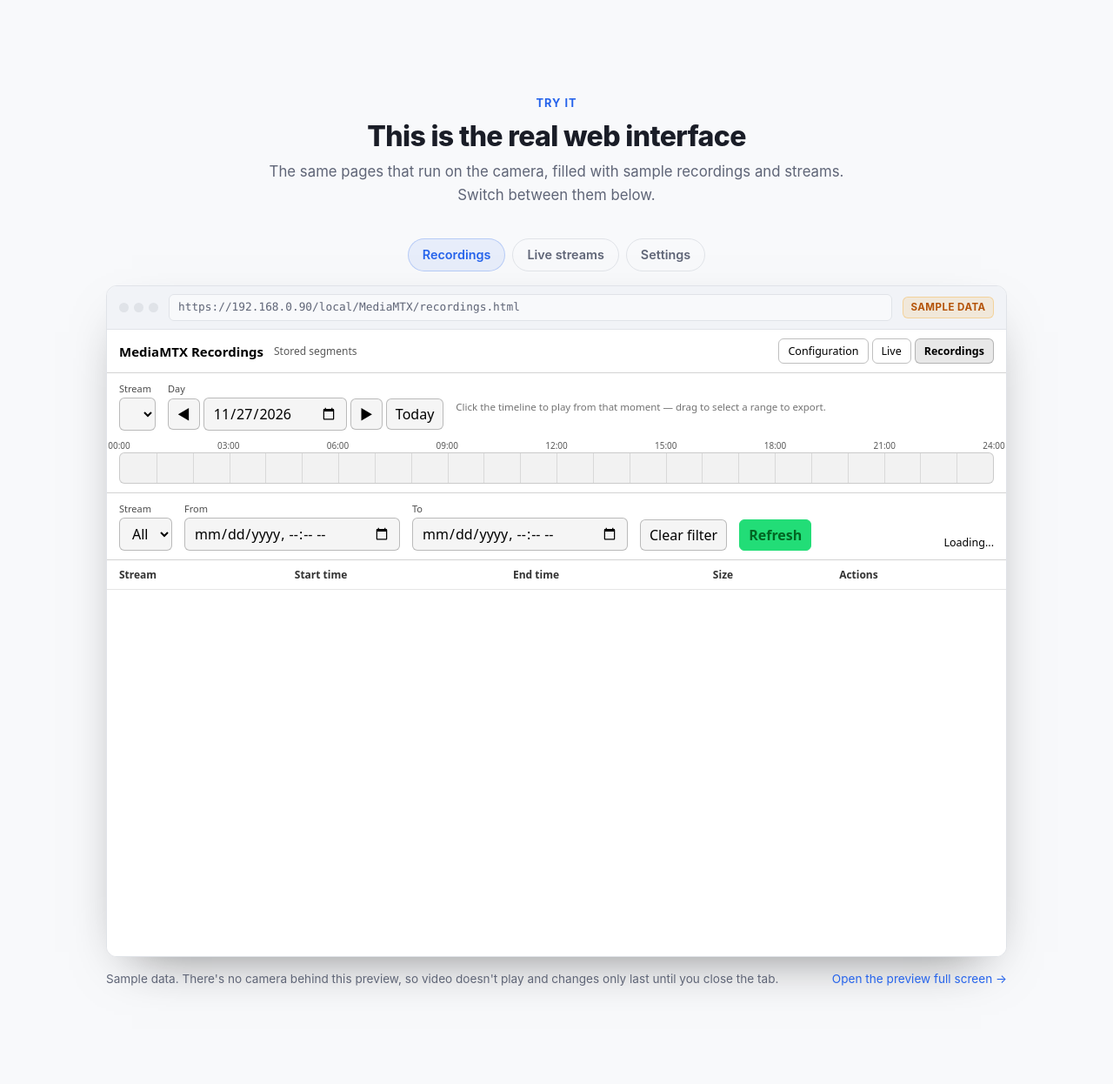
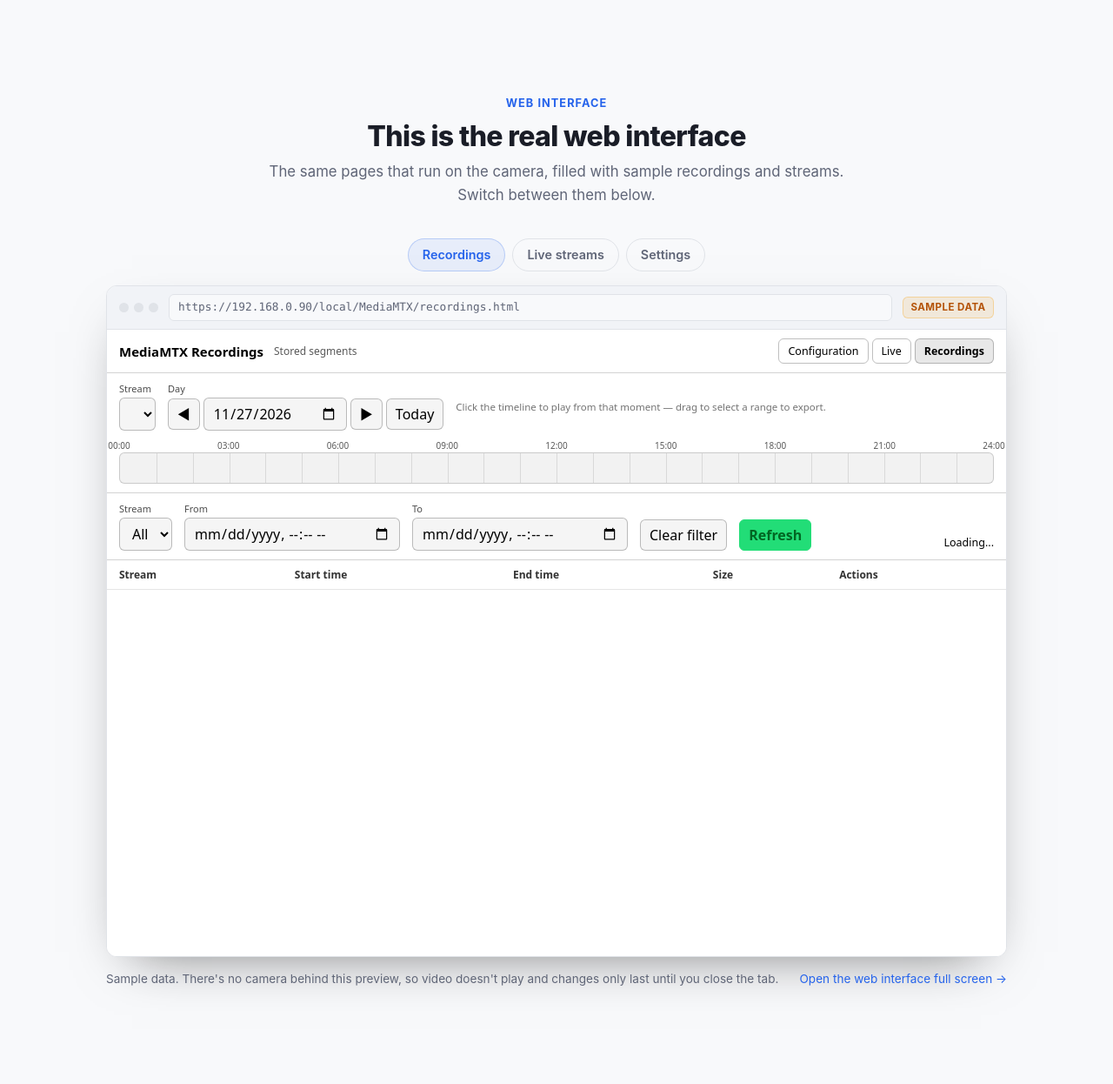
Before and after one commit to Mo3he/Axis_Cam_MediaMTX, a plain HTML site: page docs/index.html in a window 1280 px wide. Shown: the part 1858-3104 px from the top of the page at 87% size. Drawn offline with Linux system fonts and the light colour scheme; no server answers.

Commit message:
Describe project preview as the web interface

```diff
--- a/docs/index.html
+++ b/docs/index.html
@@ -271,7 +271,7 @@
     <section id="preview">
       <div class="wrap">
         <div class="section-head">
-          <span class="eyebrow">Try it</span>
+          <span class="eyebrow">Web interface</span>
           <h2>This is the real web interface</h2>
           <p>The same pages that run on the camera, filled with sample recordings and streams. Switch between them below.</p>
         </div>
@@ -290,7 +290,7 @@
         </div>
         <div class="preview-foot">
           <span>Sample data. There's no camera behind this preview, so video doesn't play and changes only last until you close the tab.</span>
-          <a id="previewFull" href="preview/recordings.html" target="_blank" rel="noopener">Open the preview full screen &rarr;</a>
+          <a id="previewFull" href="preview/recordings.html" target="_blank" rel="noopener">Open the web interface full screen &rarr;</a>
         </div>
       </div>
     </section>
```
